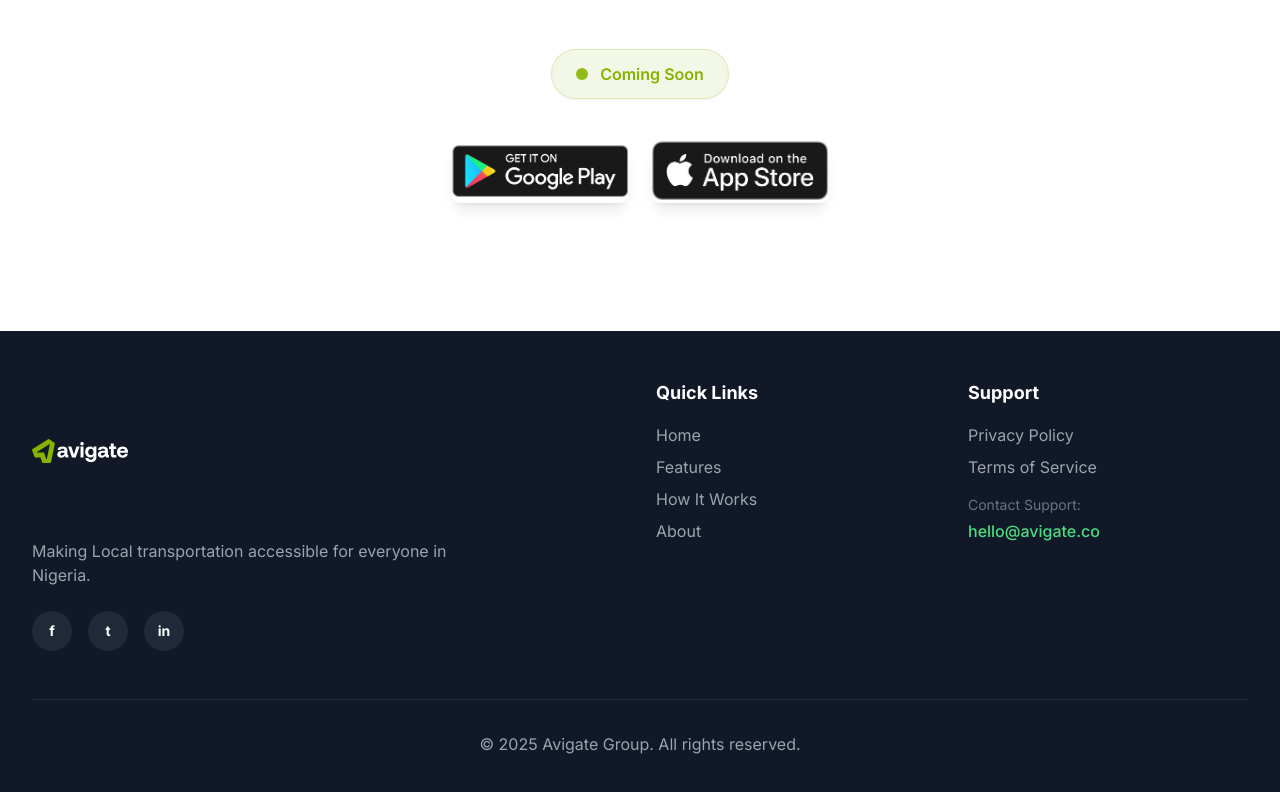
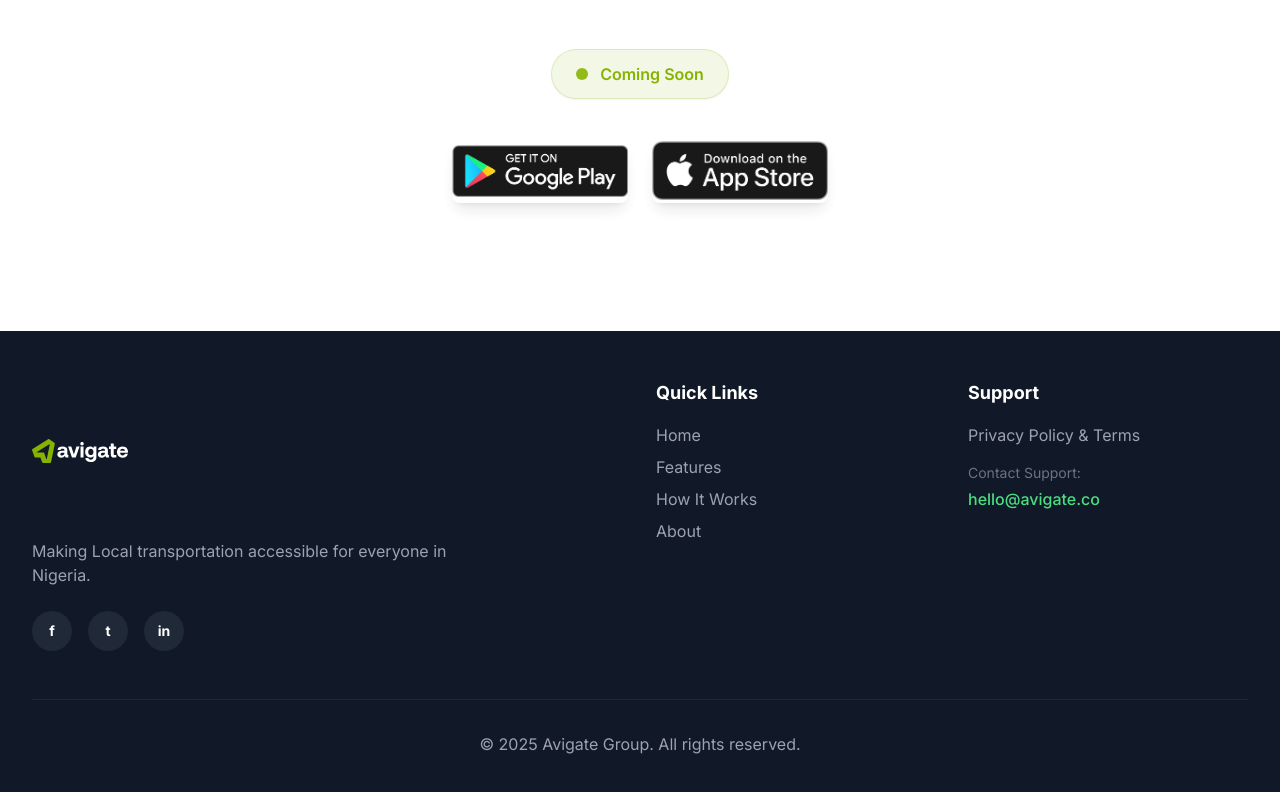
Before and after one commit to AvigateGroup/avigate-webstie, a React (Vite) app: page / in a window 1280 px wide. Shown: the part 3187-3979 px from the top of the page. Built offline with nearby package versions, Linux system fonts and the light colour scheme.

Commit message:
adds the navigation button to the privacy policy page

```diff
--- a/src/components/Footer.jsx
+++ b/src/components/Footer.jsx
@@ -1,3 +1,5 @@
+import { Link } from 'react-router-dom';
+
 const Footer = () => {
   return (
     <footer id="contact" className="bg-gray-900 text-white py-12">
@@ -40,8 +42,14 @@ const Footer = () => {
           <div>
             <h3 className="font-bold text-lg mb-4">Support</h3>
             <ul className="space-y-2 text-gray-400">
-              <li><a href="#" className="hover:text-green-400 transition-colors cursor-pointer">Privacy Policy</a></li>
-              <li><a href="#" className="hover:text-green-400 transition-colors cursor-pointer">Terms of Service</a></li>
+              <li>
+                <Link
+                  to="/privacy-policy"
+                  className="hover:text-green-400 transition-colors cursor-pointer"
+                >
+                  Privacy Policy & Terms
+                </Link>
+              </li>
               <li className="pt-2">
                 <p className="text-sm text-gray-500 mb-1">Contact Support:</p>
                 <a href="mailto:hello@avigate.co" className="text-green-400 hover:text-green-300 transition-colors cursor-pointer font-medium">
```
